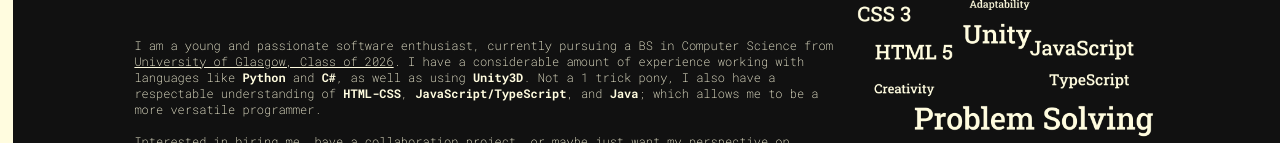
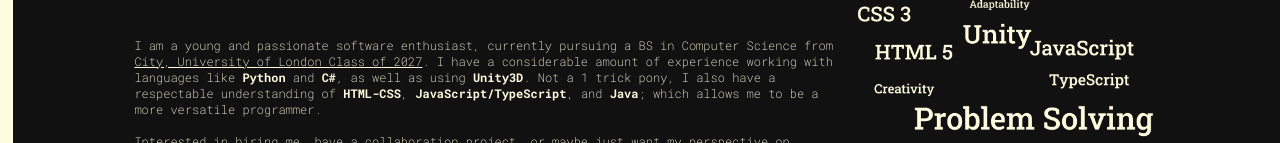
Before and after one commit to Gyryk/me, a plain HTML site: page index.html in a window 1280 px wide. Shown: the part 988-1131 px from the top of the page. Drawn offline with Linux system fonts and the light colour scheme.

Commit message:
Update index.html

```diff
--- a/index.html
+++ b/index.html
@@ -75,7 +75,7 @@
                         <span class="swe interactable" data-type="info" data-value="Software Engineer">Software Engineer</span>.
                     </div>
                     <div class="infoText"> <!--I'm a staunch believer of the fact that you make your own luck, which means "when you're with me, you're never taking a gamble" in recolor-->
-                        I am a young and passionate software enthusiast, currently pursuing a BS in Computer Science from <u>University of Glasgow, Class of 2026</u>.
+                        I am a young and passionate software enthusiast, currently pursuing a BS in Computer Science from <u>City, University of London Class of 2027</u>.
                         I have a considerable amount of experience working with languages like <b>Python</b> and <b>C#</b>, as well as using <b>Unity3D</b>.
                         Not a 1 trick pony, I also have a respectable understanding of <b>HTML-CSS</b>, <b>JavaScript/TypeScript</b>, and <b>Java</b>; which allows me to be a more versatile programmer.
                         <br> <br>
```
